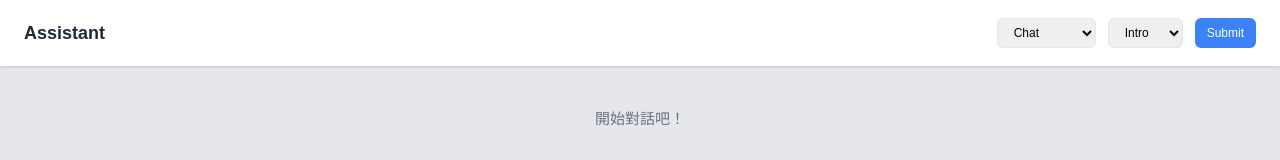
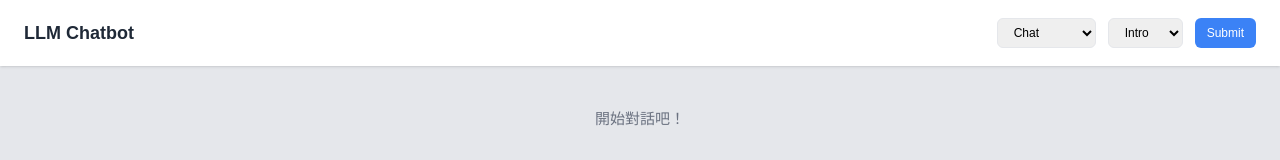
Before and after one commit to 110306041/custom-llm-frontend, a React (Create React App) app in the folder client/: page / in a window 1280 px wide. Shown: the top 160 px of the page. Built offline with nearby package versions, Linux system fonts and the light colour scheme.

Commit message:
Update ChatInterface.js

```diff
--- a/client/src/components/ChatInterface.js
+++ b/client/src/components/ChatInterface.js
@@ -247,7 +247,7 @@ Your goal is to analyze the insurance plans, summarize their key features in an
       {/* Header */}
       <div className="w-full bg-white shadow">
         <div className="w-full px-8 py-6 flex items-center justify-between">
-          <h1 className="text-2xl font-bold text-gray-800">Assistant</h1>
+          <h1 className="text-2xl font-bold text-gray-800">LLM Chatbot</h1>
           <div className="flex items-center gap-4">
             <select
               value={chatMode}
```
